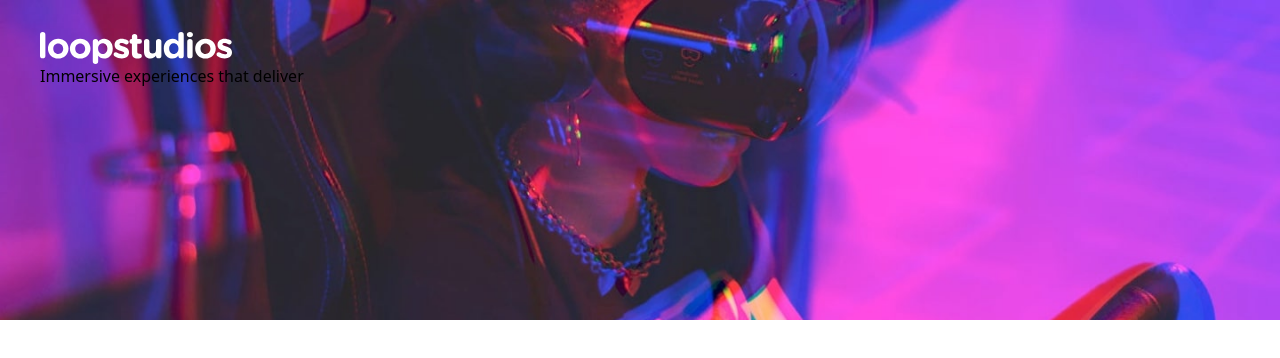
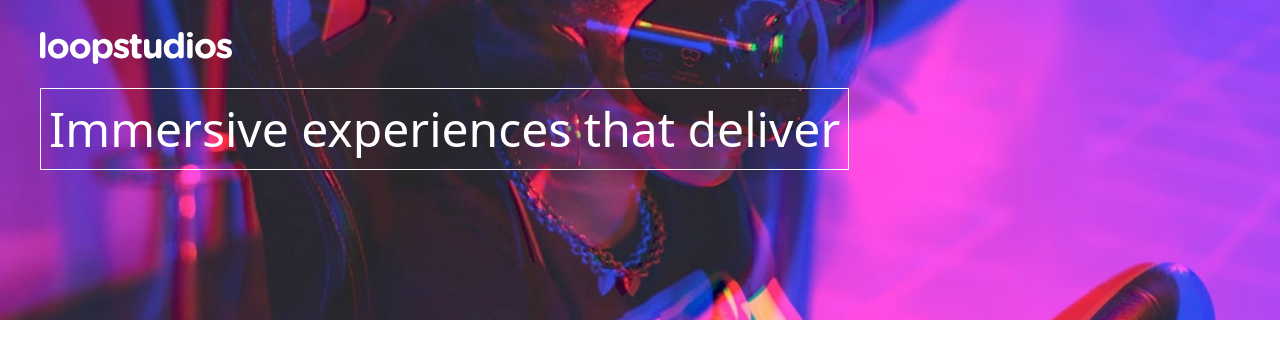
Before and after one commit to dvelatcodes/loopstudios, a plain HTML site: page index.html in a window 1280 px wide. Drawn offline with nearby package versions, Linux system fonts and the light colour scheme.

Commit message:
update html

```diff
--- a/index.html
+++ b/index.html
@@ -31,7 +31,7 @@
         <img src="./images/icon-hamburger.svg" alt="icon-hamburger" class="md:hidden absolute top-9 right-6"/>
         <img src="./images/icon-close.svg" alt="icon-close" class="hidden md:hidden absolute top-9 right-6"/>
       </div>
-      <h1>Immersive experiences that deliver</h1>
+      <h1 class="text-white px-2 py-4 text-5xl font-extralight mt-6 border border-white inline-block">Immersive experiences that deliver</h1>
     </header>
     <main></main>
     <footer></footer>
```
